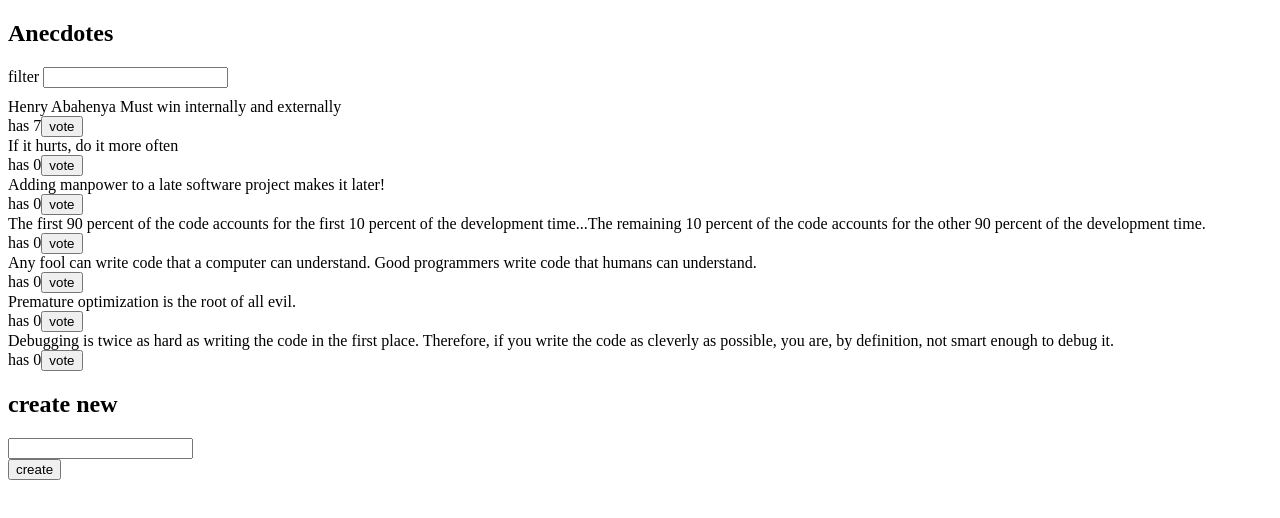
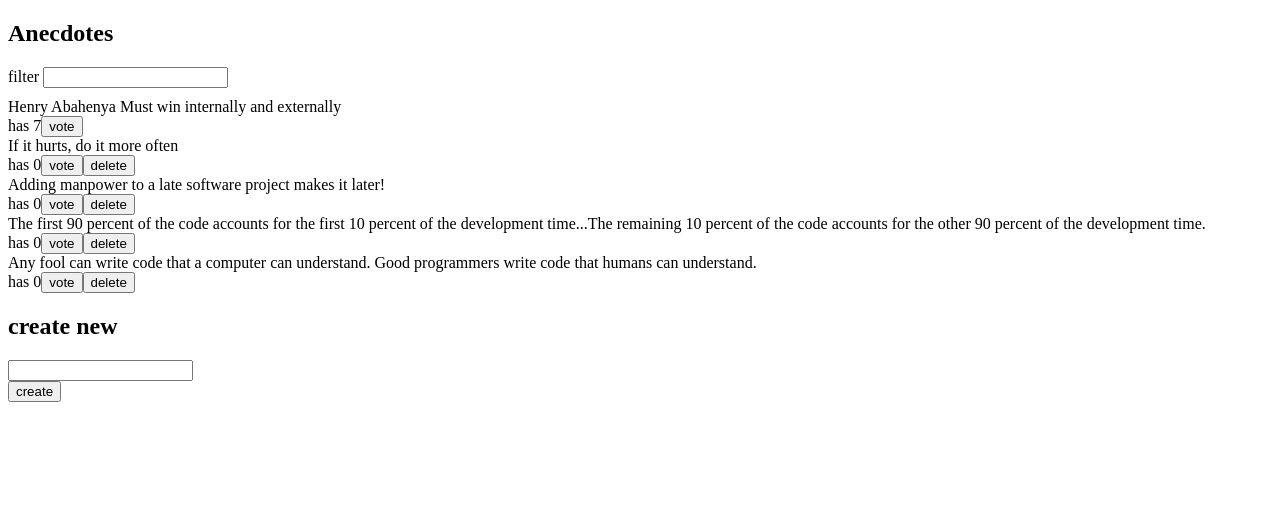
Before and after one commit to Henryabahenya/FullStackDevelopment, a React (Vite) app in the folder PART_6/zustand-anecdotes/: page / in a window 1280 px wide. Shown: the top 518 px of the page. Built offline with nearby package versions, Linux system fonts and the light colour scheme; data requests are answered from the project's data file.

Commit message:
6.11: anecdotes, step10 - added conditional delete functionality for anecdotes with zero votes via Fetch API DELETE

```diff
--- a/PART_6/zustand-anecdotes/db.json
+++ b/PART_6/zustand-anecdotes/db.json
@@ -21,16 +21,6 @@
       "votes": 0
     },
     {
-      "content": "Premature optimization is the root of all evil.",
-      "id": "25170",
-      "votes": 0
-    },
-    {
-      "content": "Debugging is twice as hard as writing the code in the first place. Therefore, if you write the code as cleverly as possible, you are, by definition, not smart enough to debug it.",
-      "id": "98312",
-      "votes": 0
-    },
-    {
       "content": "Henry Abahenya Must win internally and externally",
       "votes": 7,
       "id": "cQhMkyVdimQ"
--- a/PART_6/zustand-anecdotes/src/components/AnecdoteList.jsx
+++ b/PART_6/zustand-anecdotes/src/components/AnecdoteList.jsx
@@ -1,9 +1,15 @@
-import { useAnecdotes, useVoteAnecdote, useFilter } from "../store";
+import {
+  useAnecdotes,
+  useVoteAnecdote,
+  useFilter,
+  useRemoveAnecdote,
+} from "../store";
 import useNotificationStore from "../notificationStore";
 
 const AnecdoteList = () => {
   const anecdotes = useAnecdotes();
   const voteAnecdote = useVoteAnecdote();
+  const removeAnecdote = useRemoveAnecdote();
   const filter = useFilter();
   const setNotification = useNotificationStore(
     (state) => state.setNotification,
@@ -36,6 +42,18 @@ const AnecdoteList = () => {
     }, 5000);
   };
 
+  const handleDelete = async (anecdote) => {
+    await fetch(`http://localhost:3001/anecdotes/${anecdote.id}`, {
+      method: "DELETE",
+    });
+
+    removeAnecdote(anecdote.id);
+    setNotification(`You deleted '${anecdote.content}'`);
+    setTimeout(() => {
+      clearNotification();
+    }, 5000);
+  };
+
   const filteredAnecdotes = anecdotes.filter((a) =>
     a.content.toLowerCase().includes(filter.toLowerCase()),
   );
@@ -52,6 +70,9 @@ const AnecdoteList = () => {
           <div>
             has {anecdote.votes}
             <button onClick={() => vote(anecdote.id)}>vote</button>
+            {anecdote.votes === 0 && (
+              <button onClick={() => handleDelete(anecdote)}>delete</button>
+            )}
           </div>
         </div>
       ))}
--- a/PART_6/zustand-anecdotes/src/store.js
+++ b/PART_6/zustand-anecdotes/src/store.js
@@ -12,6 +12,10 @@ const useAnecdoteStore = create((set) => ({
   createAnecdote: (anecdote) =>
     set((state) => ({
       anecdotes: state.anecdotes.concat(anecdote),
+    })),
+  removeAnecdote: (id) =>
+    set((state) => ({
+      anecdotes: state.anecdotes.filter((anecdote) => anecdote.id !== id),
     })),
   setAnecdotes: (anecdotes) =>
     set(() => ({
@@ -31,6 +35,9 @@ export const useVoteAnecdote = () =>
 export const useCreateAnecdote = () =>
   useAnecdoteStore((state) => state.createAnecdote);
 
+export const useRemoveAnecdote = () =>
+  useAnecdoteStore((state) => state.removeAnecdote);
+
 export const useSetAnecdotes = () =>
   useAnecdoteStore((state) => state.setAnecdotes);
 
```
